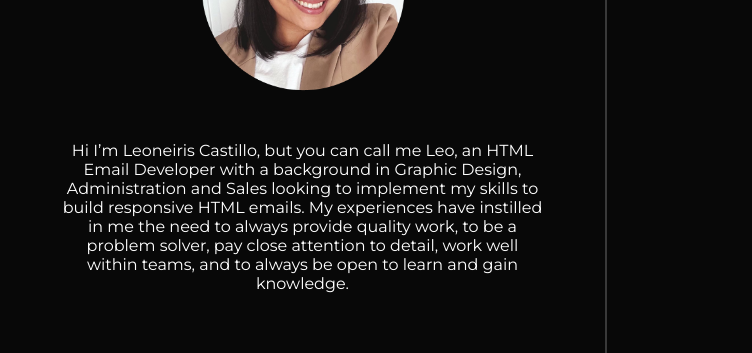
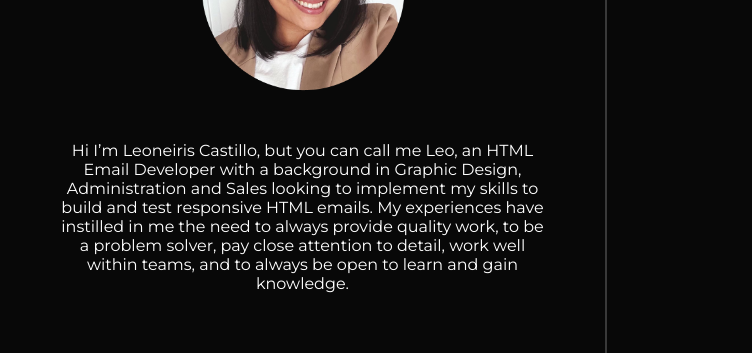
Before and after one commit to leoneirisdev/portfolio, a plain HTML site: page index.html in a window 1280 px wide. Shown: the part 1000-1353 px from the top of the page, 0-752 px from the left. Drawn offline with Linux system fonts and the light colour scheme.

Commit message:
Update index.html

```diff
--- a/index.html
+++ b/index.html
@@ -72,7 +72,7 @@
         <div class="about" id="about">
             <h1>About Me</h1>
             <img src="images/me.png" class="me" alt="a picture of me" width="250">
-            <p>Hi I’m Leoneiris Castillo, but you can call me Leo, an HTML Email Developer with a background in Graphic Design, Administration and Sales looking to implement my skills to build responsive HTML emails. My experiences have instilled in me the need to always provide quality work, to be a problem solver, pay close attention to detail, work well within teams, and to always be open to learn and gain knowledge.</p>
+            <p>Hi I’m Leoneiris Castillo, but you can call me Leo, an HTML Email Developer with a background in Graphic Design, Administration and Sales looking to implement my skills to build and test responsive HTML emails. My experiences have instilled in me the need to always provide quality work, to be a problem solver, pay close attention to detail, work well within teams, and to always be open to learn and gain knowledge.</p>
         </div>
 
         <hr class="solid-3">
```
